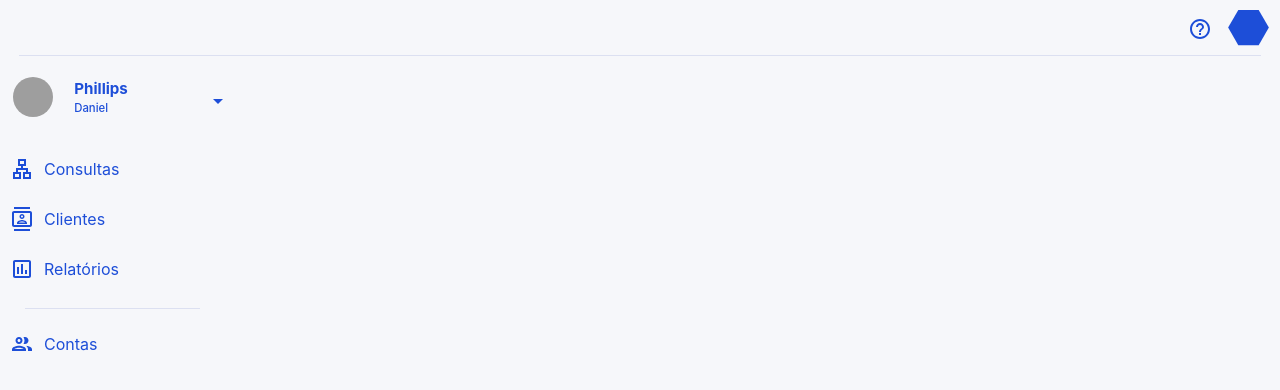
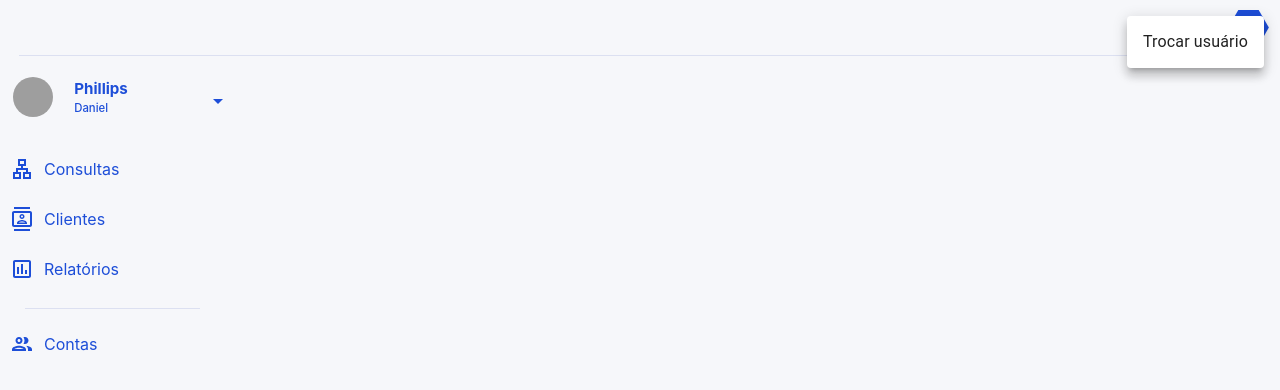
Before and after one commit to randolfdev/Frontend-SunWay, a React (Create React App) app: page / in a window 1280 px wide. Both pictures are taken after a click on the button 1248 px from the left and 27 px from the top of the page. Shown: the top 390 px of the page. Built offline with nearby package versions, Linux system fonts and the light colour scheme; grey boxes are pictures that could not be loaded; the HTML template or start-up script is replaced by a standard one.

Commit message:
menu drop

```diff
--- a/src/layout/Header/Header.tsx
+++ b/src/layout/Header/Header.tsx
@@ -1,7 +1,7 @@
 import React from "react";
 import HelpOutlineIcon from "@mui/icons-material/HelpOutline";
 import HexagonIcon from "@mui/icons-material/Hexagon";
-import { Button, IconButton } from "@mui/material";
+import { Button, IconButton, Menu, MenuItem } from "@mui/material";
 import { Routes, Route, useNavigate } from "react-router-dom";
 import { createTheme } from "@mui/material/styles";
 import { ThemeProvider } from "@emotion/react";
@@ -18,23 +18,49 @@ const theme = createTheme({
   },
 });
 
-
-const handleButtonInput = () => {
-  alert("teste");
-};
-
 export default function Header() {
+  const navigate = useNavigate();
+  const handleButtonInput = () => {
+    navigate("/login");
+  };
+  const [anchorEl, setAnchorEl] = React.useState<null | HTMLElement>(null);
+  const open = Boolean(anchorEl);
+  const handleClick = (event: React.MouseEvent<HTMLElement>) => {
+    setAnchorEl(event.currentTarget);
+  };
+  const handleClose = () => {
+    setAnchorEl(null);
+  };
   return (
     <header>
       <div className="LogoIcon">
         <ThemeProvider theme={theme}>
-          <IconButton color="primary"><HexagonIcon sx={{ fontSize: 47 }} /></IconButton>
+          <IconButton onClick={handleClick} color="primary"><HexagonIcon sx={{ fontSize: 47 }} /></IconButton>
         </ThemeProvider>
       </div>
       <div className="HelpIcon">
         <ThemeProvider theme={theme}>
-          <IconButton size="small" color="primary" ><HelpOutlineIcon onClick={handleButtonInput}/></IconButton>
+          <IconButton size="small" color="primary" ><HelpOutlineIcon /></IconButton>
         </ThemeProvider>
+      </div>
+      <div>
+        <Menu
+          id="demo-positioned-menu"
+          aria-labelledby="demo-positioned-button"
+          anchorEl={anchorEl}
+          open={open}
+          onClose={handleClose}
+          anchorOrigin={{
+            vertical: "top",
+            horizontal: "left",
+          }}
+          transformOrigin={{
+            vertical: "top",
+            horizontal: "left",
+          }}
+        >
+          <MenuItem onClick={handleButtonInput}>Trocar usuário</MenuItem>
+        </Menu>
       </div>
     </header>
   );
--- a/src/layout/Sidebar/Sidebar.tsx
+++ b/src/layout/Sidebar/Sidebar.tsx
@@ -1,9 +1,8 @@
 import React from "react";
-import FaceIcon from "@mui/icons-material/Face";
+import { IconButton, Menu, MenuItem } from "@mui/material";
 import { SidebarData } from "./SidebarData";
 import "./Sidebar.css";
 import ArrowDropDownIcon from "@mui/icons-material/ArrowDropDown";
-import { IconButton } from "@mui/material";
 import { createTheme } from "@mui/material/styles";
 import { ThemeProvider } from "@emotion/react";
 
@@ -18,23 +17,51 @@ const theme = createTheme({
   },
 });
 
-
 export default function Sidebar(): JSX.Element {
+  const [anchorEl, setAnchorEl] = React.useState<null | HTMLElement>(null);
+  const open = Boolean(anchorEl);
+  const handleClick = (event: React.MouseEvent<HTMLElement>) => {
+    setAnchorEl(event.currentTarget);
+  };
+  const handleClose = () => {
+    setAnchorEl(null);
+  };
   return (
     <div className="Sidebar">
       <div className="SidebarHeader">
-        <img src="logoincortec.jpeg" alt="placeholder" className="profilePic" />
+        <img src="logoincortec.jpg" alt="placeholder" className="profilePic" />
         <div className="SidebarHeaderLabel">
           <label className="CompanyName">Phillips</label>
           <label className="PersonName">Daniel</label>
         </div>
         <ThemeProvider theme={theme}>
-          <IconButton color= "primary"><ArrowDropDownIcon/></IconButton>
+          <IconButton onClick={handleClick} color="primary"><ArrowDropDownIcon /></IconButton>
         </ThemeProvider>
+        <div>
+          <Menu
+            id="demo-positioned-menu"
+            aria-labelledby="demo-positioned-button"
+            anchorEl={anchorEl}
+            open={open}
+            onClose={handleClose}
+            anchorOrigin={{
+              vertical: "top",
+              horizontal: "left",
+            }}
+            transformOrigin={{
+              vertical: "top",
+              horizontal: "left",
+            }}
+          >
+            <MenuItem onClick={handleClose}>Consultas</MenuItem>
+            <MenuItem onClick={handleClose}>Clientes</MenuItem>
+            <MenuItem onClick={handleClose}>Relatórios</MenuItem>
+          </Menu>
+        </div>
       </div>
       <ul className="SidebarList">
         {SidebarData.map((val, key) => {
-          return(
+          return (
             <li key={key} className="row" id={window.location.pathname == val.link ? "active" : ""} onClick={() => window.location.pathname = val.link}>
               {" "}
               <div id="Icon">{val.icon}</div>{" "}
```
